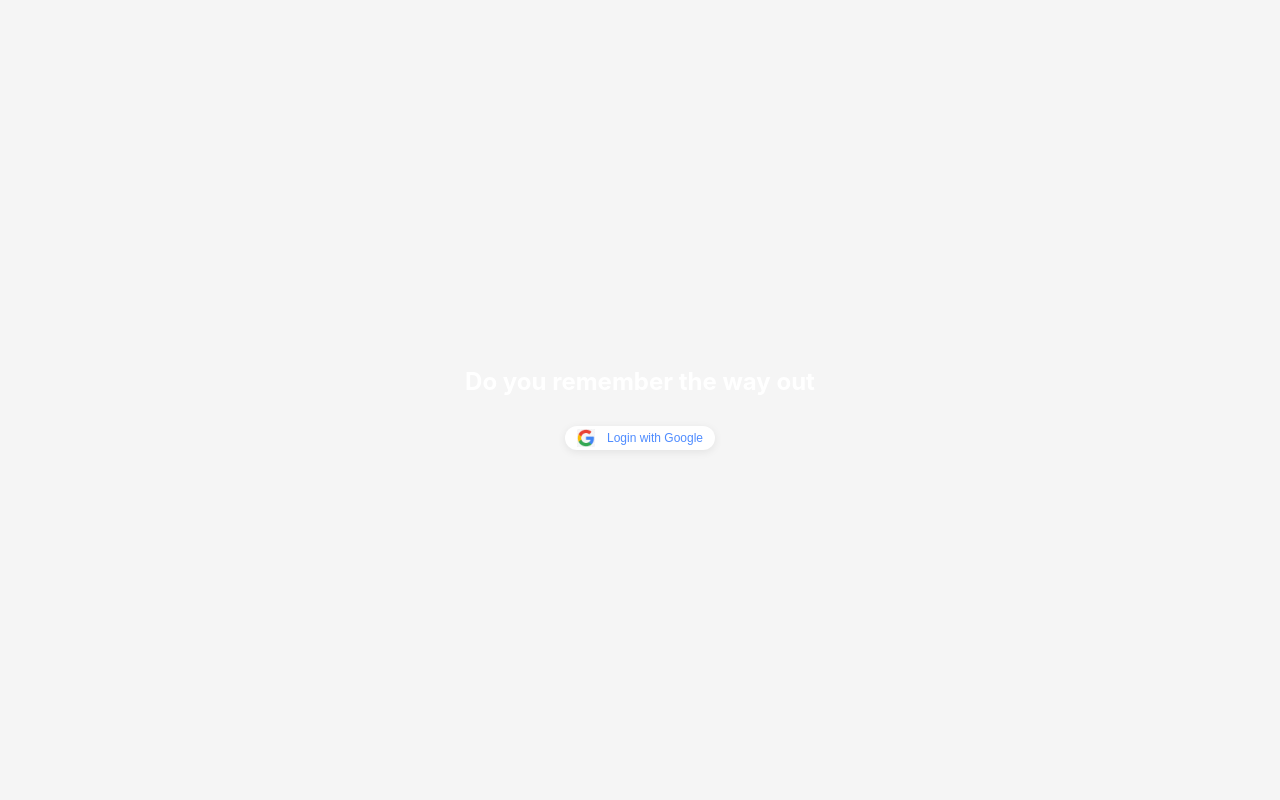
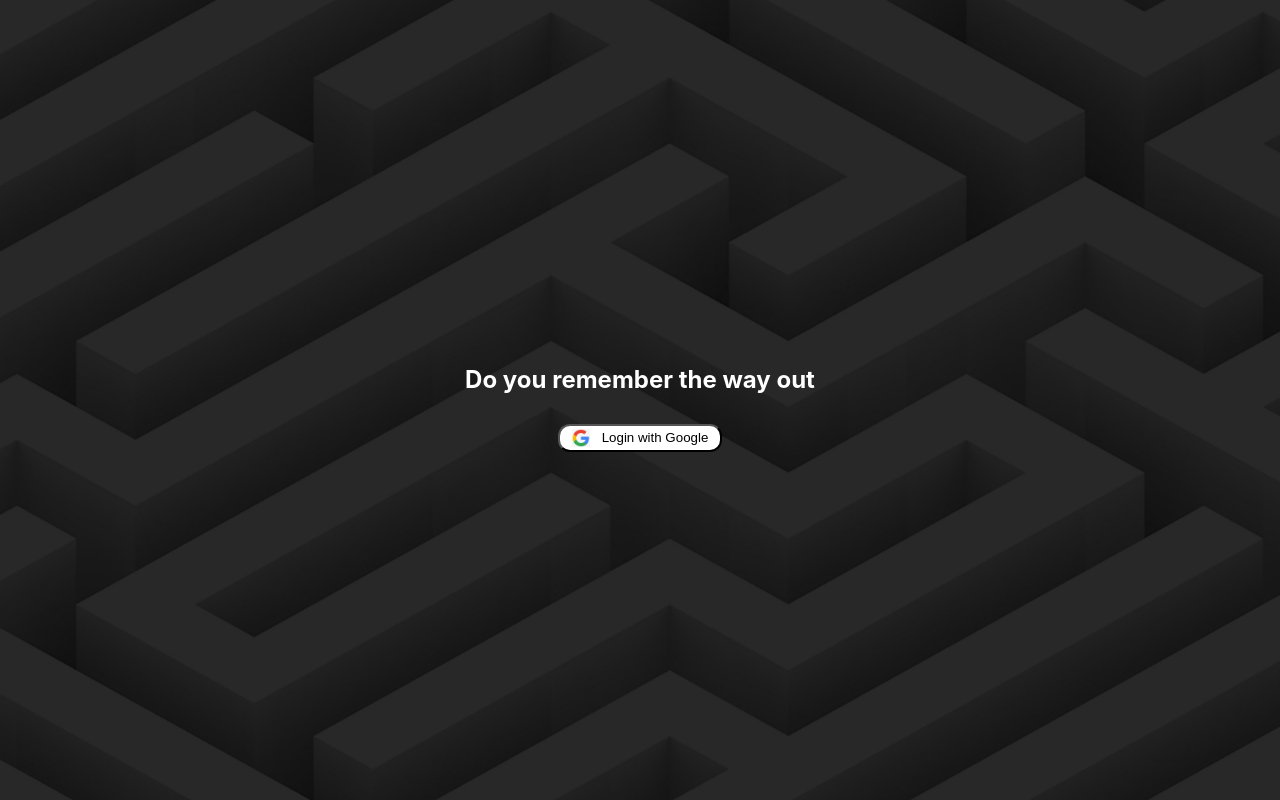
Before and after one commit to web-level-up/the-way-out, a plain HTML site: page frontend/index.html in a window 1280 px wide. Drawn offline with Linux system fonts and the light colour scheme.

Commit message:
Fixing some small things and neatening code

```diff
--- a/api/server.js
+++ b/api/server.js
@@ -11,7 +11,7 @@ const app = express();
 app.use(express.json());
 app.use(
   cors({
-    origin: process.env.GOOGLE_REDIRECT_URI,
+    origin: process.env.CORS_ALLOW,
     methods: ["GET", "POST", "PUT", "DELETE"],
     credentials: true,
   })
--- a/frontend/index.html
+++ b/frontend/index.html
@@ -8,8 +8,8 @@
     <link rel="stylesheet" href="./styles/base-game-page.css" />
     <link rel="stylesheet" href="./styles/maze-selection.css" />
     <link rel="stylesheet" href="./styles/maze-details.css" />
+    <link rel="stylesheet" href="./styles/login.css" />
     <script defer type="module" src="./app.js"></script>
-    <script defer type="module" src="./scripts/maze-details.js"></script>
   </head>
   <body>
     <main id="root"></main>
--- a/frontend/scripts/maze-details.js
+++ /dev/null
@@ -1,11 +0,0 @@
-console.log("Maze details script loaded");
-import { renderMazeGame } from "./rendering/render-maze-game.js";
-
-console.log(document.getElementById("startBtn"));
-
-document.body.addEventListener("click", (event) => {
-  if (event.target && event.target.id === "startBtn") {
-    console.log("Start button clicked!");
-    renderMazeGame();
-  }
-});
--- a/frontend/scripts/rendering/render-maze-details.js
+++ b/frontend/scripts/rendering/render-maze-details.js
@@ -1,5 +1,6 @@
 import { loadPage } from "./renderer.js";
 import { renderMainPage } from "./render-main-page.js";
+import { renderMazeGame } from "./render-maze-game.js";
 
 export function renderMazeDetailsPage(mazeId) {
   loadPage("/views/maze-details.html").then(() => {
@@ -8,12 +9,18 @@ export function renderMazeDetailsPage(mazeId) {
     heading.textContent = "This is the page for maze " + mazeId;
     mazeDetails.appendChild(heading);
 
-    // Add event listener to back button
     const backBtn = document.getElementById("backBtn");
     if (backBtn) {
       backBtn.addEventListener("click", () => {
         renderMainPage();
       });
     }
+
+    const startBtn = document.getElementById("startBtn");
+    if (startBtn) {
+      startBtn.addEventListener("click", (event) => {
+        renderMazeGame();
+      });
+    }
   });
 }
--- /dev/null
+++ b/frontend/styles/login.css
@@ -0,0 +1,36 @@
+#google-login-button {
+  height: 2rem;
+  display: flex;
+  align-items: center;
+  gap: 1rem;
+  border-radius: 1rem;
+  padding: 1rem;
+  background-color: white;
+  cursor: pointer;
+}
+
+#google-logo {
+  height: 1.5rem;
+}
+
+.maze-button {
+  background-color: yellow;
+}
+
+.main-heading {
+  font-family: Inter;
+  font-weight: 700;
+  font-size: 2rem;
+  line-height: 100%;
+  letter-spacing: 0%;
+  color: white;
+  text-align: center;
+}
+
+.vertical-content {
+  display: flex;
+  flex-direction: column;
+  justify-content: center;
+  align-items: center;
+  gap: 1rem;
+}
--- a/frontend/styles/maze-details.css
+++ b/frontend/styles/maze-details.css
@@ -1,30 +1,3 @@
-:root {
-  --primary: #b7eac7;
-  --accent: #4f8cff;
-  --text: #222;
-  --button-bg: #fff;
-  --button-radius: 1.5em;
-  --button-padding: 0.6em 1.5em;
-  --button-shadow: 0 2px 8px rgba(0, 0, 0, 0.08);
-}
-
-html,
-body {
-  height: 100%;
-  margin: 0;
-  padding: 0;
-  font-family: "Segoe UI", "Poppins", Arial, sans-serif;
-  background: #f5f5f5;
-  color: var(--text);
-}
-
-main {
-  min-height: 100vh;
-  display: flex;
-  align-items: center;
-  justify-content: center;
-}
-
 .maze-details {
   border: 3px solid var(--accent);
   background: var(--primary);
@@ -75,7 +48,7 @@ footer {
   gap: 1em;
 }
 
-button {
+/* button {
   background: var(--button-bg);
   color: var(--accent);
   border: none;
@@ -86,15 +59,15 @@ button {
   box-shadow: var(--button-shadow);
   cursor: pointer;
   transition: background 0.2s, color 0.2s, box-shadow 0.2s;
-}
+} */
 
-button:hover,
+/* button:hover,
 button:focus {
   background: var(--accent);
   color: #fff;
   box-shadow: 0 4px 16px rgba(79, 140, 255, 0.15);
   outline: none;
-}
+} */
 
 @media (max-width: 500px) {
   .maze-details {
--- a/frontend/styles/styles.css
+++ b/frontend/styles/styles.css
@@ -25,40 +25,3 @@ body {
   align-items: center;
   justify-content: center;
 }
-
-#google-login-button {
-  height: 2rem;
-  display: flex;
-  align-items: center;
-  gap: 1rem;
-  border-radius: 1rem;
-  padding: 1rem;
-  background-color: white;
-  cursor: pointer;
-}
-
-#google-logo {
-  height: 1.5rem;
-}
-
-.maze-button {
-  background-color: yellow;
-}
-
-.main-heading {
-  font-family: Inter;
-  font-weight: 700;
-  font-size: 2rem;
-  line-height: 100%;
-  letter-spacing: 0%;
-  color: white;
-  text-align: center;
-}
-
-.vertical-content {
-  display: flex;
-  flex-direction: column;
-  justify-content: center;
-  align-items: center;
-  gap: 1rem;
-}
```
Also changed, not shown: frontend/config.local.json (line endings or trailing spaces).
